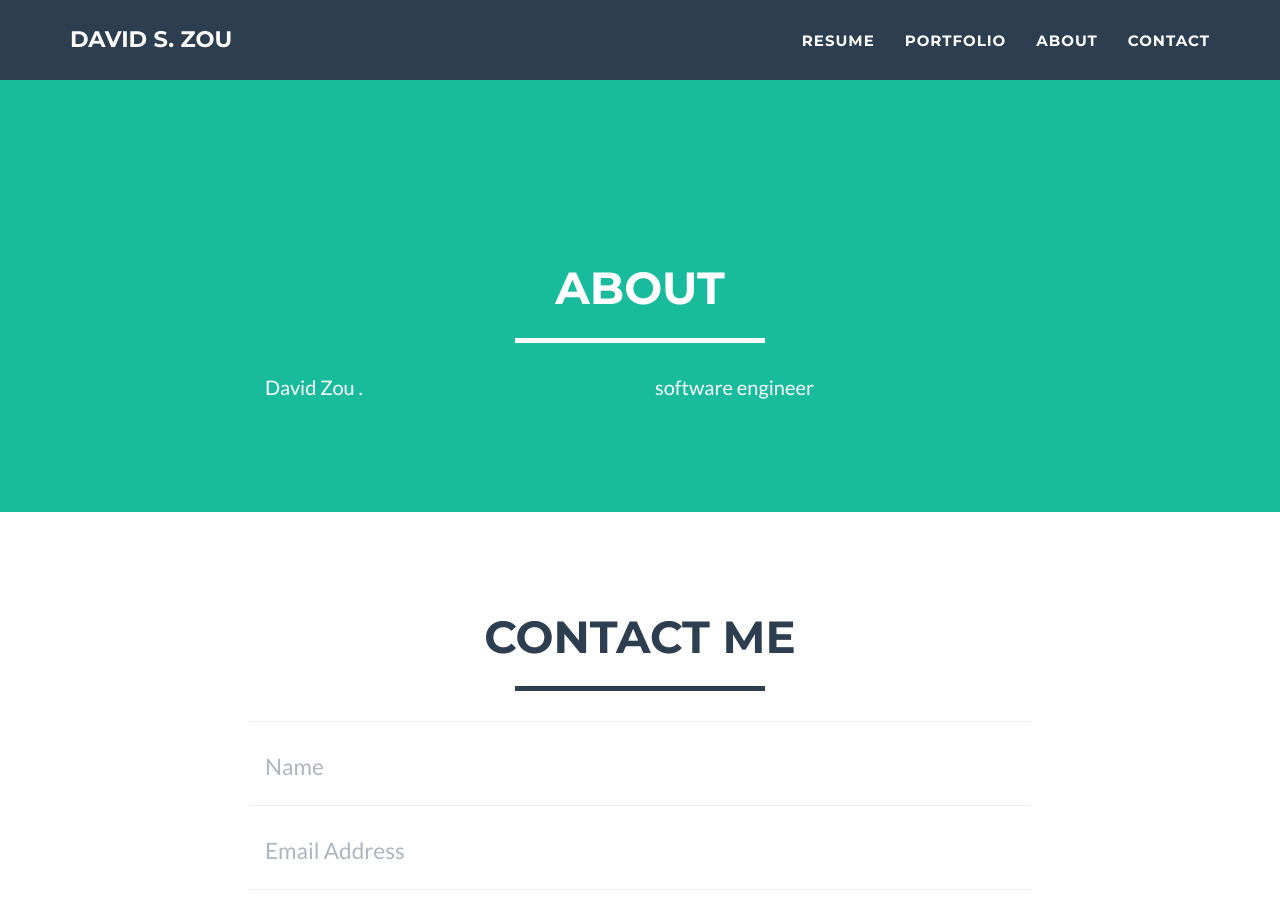
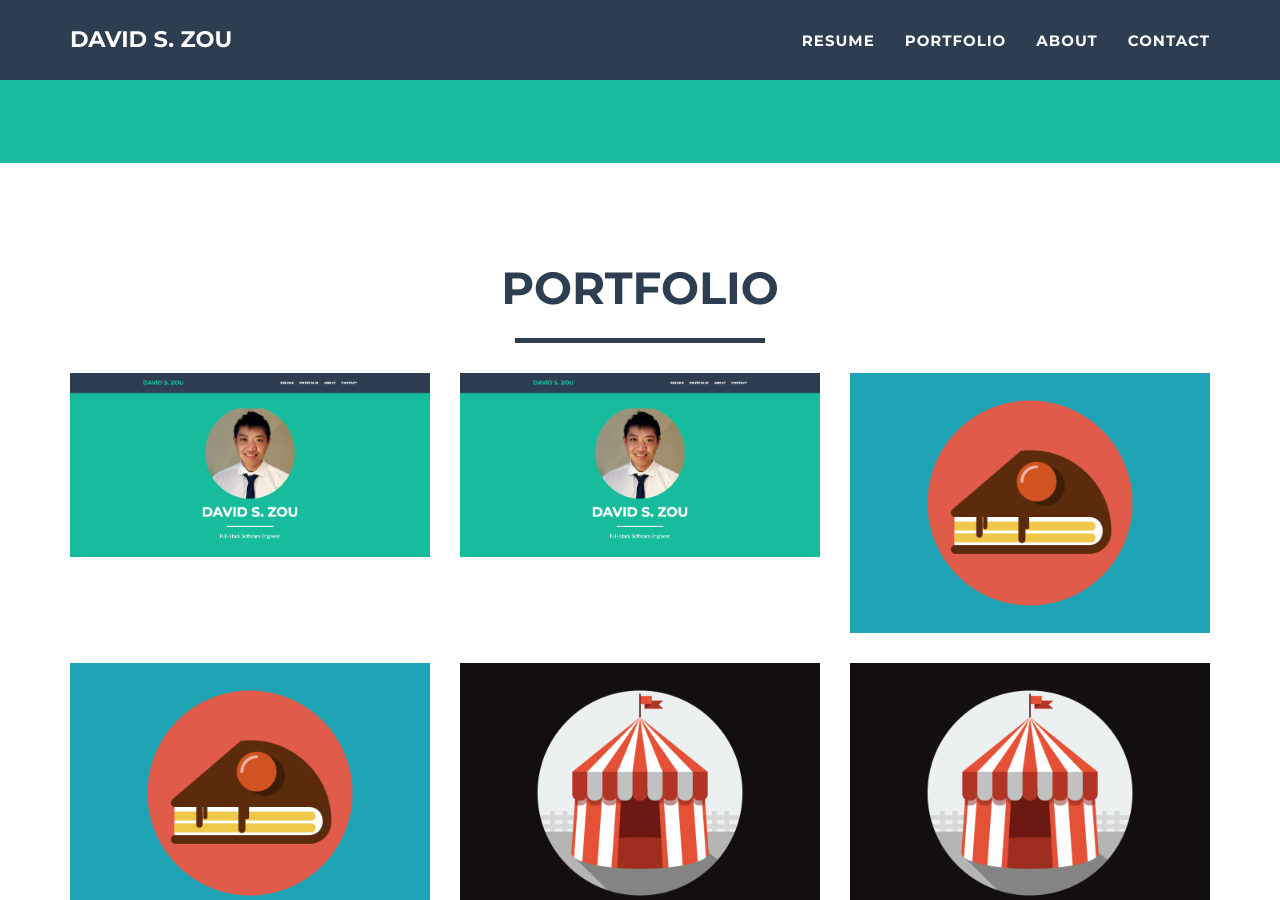
Before and after one commit to Davidzsy20/personal.io, a Jekyll site: the page built from index.html, in a window 1280 px wide and 900 px high, scrolled down 836 px. Built offline with Jekyll 4.4.1, drawn with Linux system fonts in a browser that asks for light colours.

Commit message:
Update portfolio_grid.html

```diff
--- a/_includes/portfolio_grid.html
+++ b/_includes/portfolio_grid.html
@@ -1,6 +1,6 @@
 
     <!-- Portfolio Grid Section -->
-<!--     <section id="portfolio">
+    <section id="portfolio">
         <div class="container">
             <div class="row">
                 <div class="col-lg-12 text-center">
@@ -23,4 +23,4 @@
                 {% endfor %}
             </div>
         </div>
-    </section> -->
+    </section>
```
